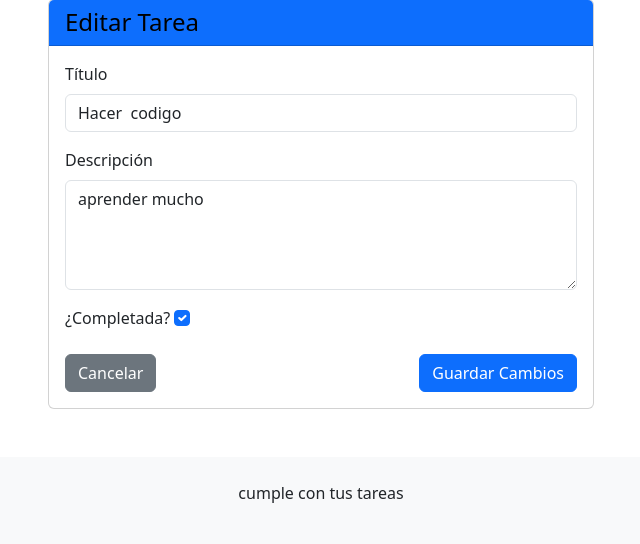
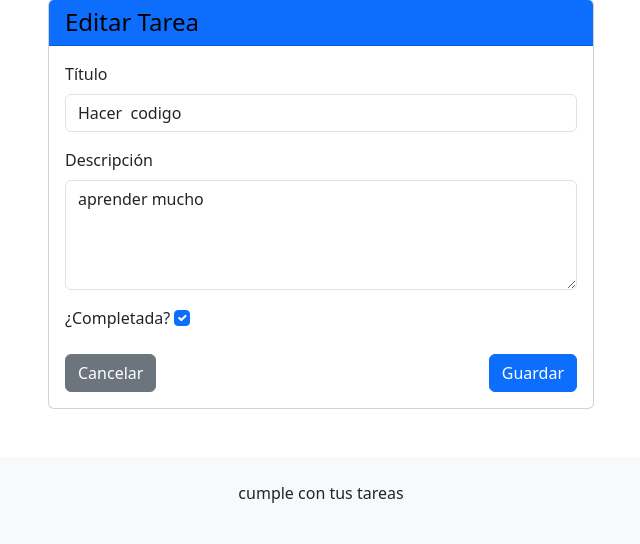
Before and after one commit to Marii060/django, a Django app: page /tarea/1/editar/ in a window 1280 px wide. Shown: the part 81-625 px from the top of the page, without its empty margins (319-959 px from the left). Run offline with Django 5.2, Linux system fonts and the light colour scheme; data comes from the database, SQL or seed files in the repository.

Commit message:
Cambie en tarea form guardar

```diff
--- a/tareas/templates/tareas/tarea_form.html
+++ b/tareas/templates/tareas/tarea_form.html
@@ -30,7 +30,7 @@
                         <div class="d-flex justify-content-between">
                             <a href="{% url 'home' %}" class="btn btn-secondary">Cancelar</a>
                             <button type="submit" class="btn btn-primary">
-                                {% if titulo == 'Crear Tarea' %}Crear{% else %}Guardar Cambios{% endif %}
+                                {% if titulo == 'Crear Tarea' %}Crear{% else %}Guardar{% endif %}
                             </button>
                         </div>
                     </form>
```
